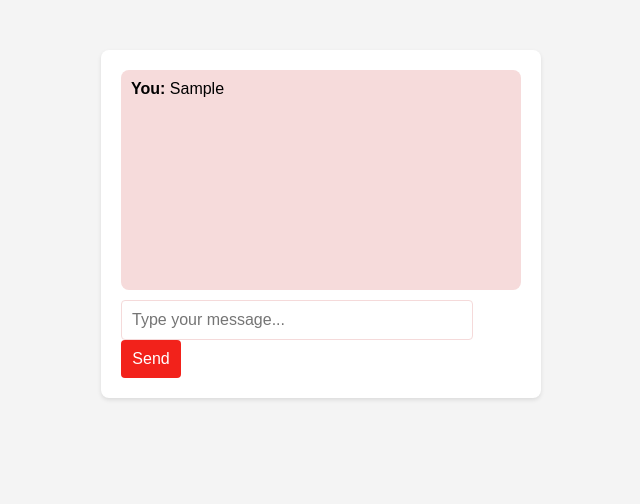
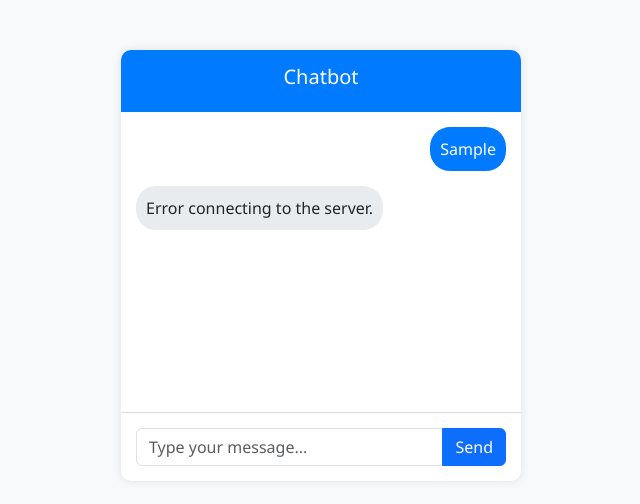
Before and after one commit to Ashwinigadad/TINGUtheChatbot, a plain HTML site: page index.html in a window 1280 px wide. Both pictures are taken after typing "Sample" into the empty fields and a click on the button "Send". Shown: the whole page, without its empty margins (319-959 px from the left). Drawn offline with nearby package versions, Linux system fonts and the light colour scheme; no server answers.

Commit message:
new UI added

```diff
--- a/index.html
+++ b/index.html
@@ -3,21 +3,33 @@
 <head>
   <meta charset="UTF-8">
   <meta name="viewport" content="width=device-width, initial-scale=1.0">
-    <title>Tingu</title>
+  <title>Chatbot with Bootstrap</title>
+  <!-- Bootstrap CSS -->
+  <link href="https://stackpath.bootstrapcdn.com/bootstrap/5.3.0/css/bootstrap.min.css" rel="stylesheet">
+  <!-- Custom CSS -->
   <link rel="stylesheet" href="styles.css">
 </head>
 <body>
-    <div class="container mt-5">
+
   <div class="chat-container">
-            <div class="card chat-box" id="chat-box"></div>
-            <div class="input-group mt-3">
+    <div class="chat-header">
+      <h5>Chatbot</h5>
+    </div>
+    <div class="chat-body" id="chat-body">
+      <!-- Chat messages will be dynamically added here -->
+    </div>
+    <div class="chat-footer">
+      <div class="input-group">
         <input type="text" class="form-control" id="user-input" placeholder="Type your message...">
-                <div class="input-group-append">
-                    <button class="btn btn-danger" type="button" onclick="sendMessage()">Send</button>
+        <button class="btn btn-primary" id="send-btn">Send</button>
       </div>
     </div>
   </div>
-    </div>
+
+  <!-- Bootstrap JS -->
+  <script src="https://stackpath.bootstrapcdn.com/bootstrap/5.3.0/js/bootstrap.bundle.min.js"></script>
+  <!-- Custom JS -->
   <script src="script.js"></script>
+
 </body>
 </html>
--- a/script.js
+++ b/script.js
@@ -1,54 +1,44 @@
-function sendMessage() {
-    var input = document.getElementById("user-input").value.trim();
-    if (!input) {
-        alert("Please enter a message.");
-        return;
+// public/script.js
+
+document.getElementById('send-btn').addEventListener('click', function () {
+    var userInput = document.getElementById('user-input').value.trim();
+    if (userInput) {
+      addMessage('user', userInput);
+      getBotResponse(userInput);
+      document.getElementById('user-input').value = '';
     }
-    displayMessage("You", input);
-    document.getElementById("user-input").value = "";
-    sendToServer(input);
-}
+  });
 
-function displayMessage(sender, message) {
-    var chatBox = document.getElementById("chat-box");
-    var messageElement = document.createElement("div");
-    messageElement.classList.add("message");
-    var senderElement = document.createElement("strong");
-    senderElement.textContent = sender + ": ";
-    messageElement.appendChild(senderElement);
-    var textElement = document.createElement("span");
-    textElement.textContent = message;
+  function addMessage(sender, text) {
+    var messageElement = document.createElement('div');
+    messageElement.classList.add('message', sender);
+    var textElement = document.createElement('div');
+    textElement.classList.add('text');
+    textElement.textContent = text;
     messageElement.appendChild(textElement);
-    chatBox.appendChild(messageElement);
-    chatBox.scrollTop = chatBox.scrollHeight;
-}
+    document.getElementById('chat-body').appendChild(messageElement);
+    document.getElementById('chat-body').scrollTop = document.getElementById('chat-body').scrollHeight;
+  }
 
-function sendToServer(input) {
-    var obj = {
-        userInput: input
-    };
-    fetch("http://127.0.0.1:3001/api/test", {
-        method: "POST",
+  async function getBotResponse(userInput) {
+    // Fetch response from the server
+    try {
+      const response = await fetch('http://localhost:3002/api/test', {
+        method: 'POST',
         headers: {
-            "Content-Type": "application/json"
+          'Content-Type': 'application/json'
         },
-        body: JSON.stringify(obj)
-    }).then(response => {
-        if (!response.ok) {
-            throw new Error('Network response was not ok');
-        }
-        return response.json();
-    }).then(data => {
-        if (data && data.response) {
-            displayMessage("Tingu", data.response);
-        } else {
-            throw new Error('Invalid response from server');
-        }
-    }).catch(error => {
-        console.error("Error:", error);
-        alert("Error occurred while fetching data from server.");
-        console.log("hello")
-        console.log("hello")
+        body: JSON.stringify({ userInput })
+      });
 
-    });
-}
+      const data = await response.json();
+      if (data.response) {
+        addMessage('bot', data.response);
+      } else {
+        addMessage('bot', 'Sorry, something went wrong. Please try again.');
+      }
+    } catch (error) {
+      console.error('Error fetching response:', error);
+      addMessage('bot', 'Error connecting to the server.');
+    }
+  }
--- a/styles.css
+++ b/styles.css
@@ -1,48 +1,58 @@
+/* public/style.css */
 body {
-    font-family: Arial, sans-serif;
+    background-color: #f8f9fa;
     margin: 0;
     padding: 0;
-    background-color: #f4f4f4;
+    font-family: 'Segoe UI', Tahoma, Geneva, Verdana, sans-serif;
   }
 
   .chat-container {
     max-width: 400px;
     margin: 50px auto;
     background-color: #fff;
-    border-radius: 8px;
-    box-shadow: 0 2px 4px rgba(0, 0, 0, 0.1);
-    padding: 20px;
+    border-radius: 10px;
+    box-shadow: 0 0 10px rgba(0, 0, 0, 0.1);
   }
 
-.chat-box {
-    min-height: 200px;
-    max-height: 300px;
-    overflow-y: auto;
-    padding: 10px;
-    border-radius: 8px;
-    background-color: #f6dbdb;
-    margin-bottom: 10px;
+  .chat-header {
+    background-color: #007bff;
+    color: #fff;
+    padding: 15px;
+    text-align: center;
+    border-top-left-radius: 10px;
+    border-top-right-radius: 10px;
   }
 
-input[type="text"] {
-    width: calc(100% - 70px);
-    padding: 10px;
-    border-radius: 4px;
-    border: 1px solid #f5dada;
-    font-size: 16px;
+  .chat-body {
+    padding: 15px;
+    height: 300px;
+    overflow-y: auto;
   }
 
-button {
-    width: 60px;
-    padding: 10px;
-    background-color: #f2221b;
-    border: none;
-    color: #fff;
-    border-radius: 4px;
-    cursor: pointer;
-    font-size: 16px;
+  .chat-footer {
+    padding: 15px;
+    border-top: 1px solid #ddd;
   }
 
-button:hover {
-    background-color: #0056b3;
+  .message {
+    margin-bottom: 15px;
   }
+
+  .message.user {
+    text-align: right;
+  }
+
+  .message .text {
+    display: inline-block;
+    padding: 10px;
+    border-radius: 20px;
+  }
+
+  .message.user .text {
+    background-color: #007bff;
+    color: #fff;
+  }
+
+  .message.bot .text {
+    background-color: #e9ecef;
+  }
```
Also changed, not shown: app.js (+8 -4 lines). Lines whose indentation alone changed are shown as unchanged.
